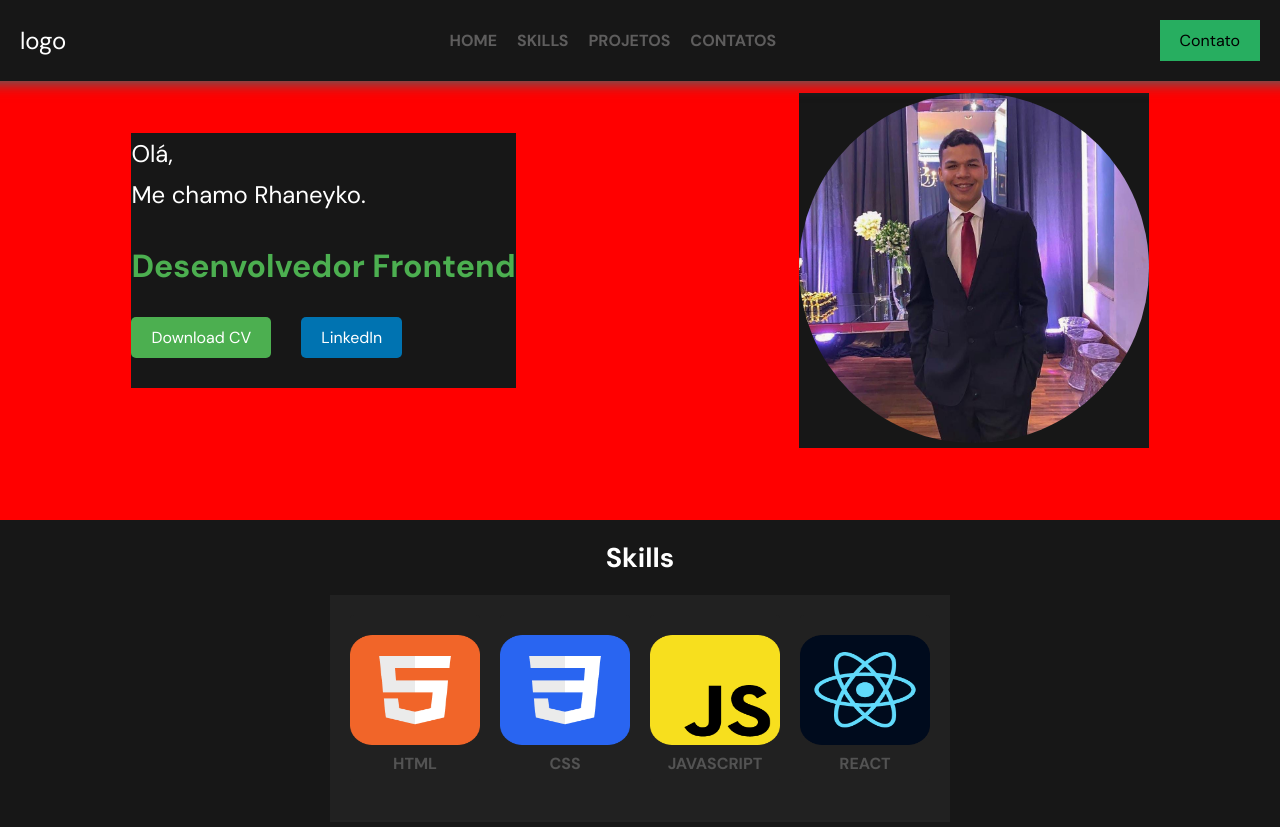
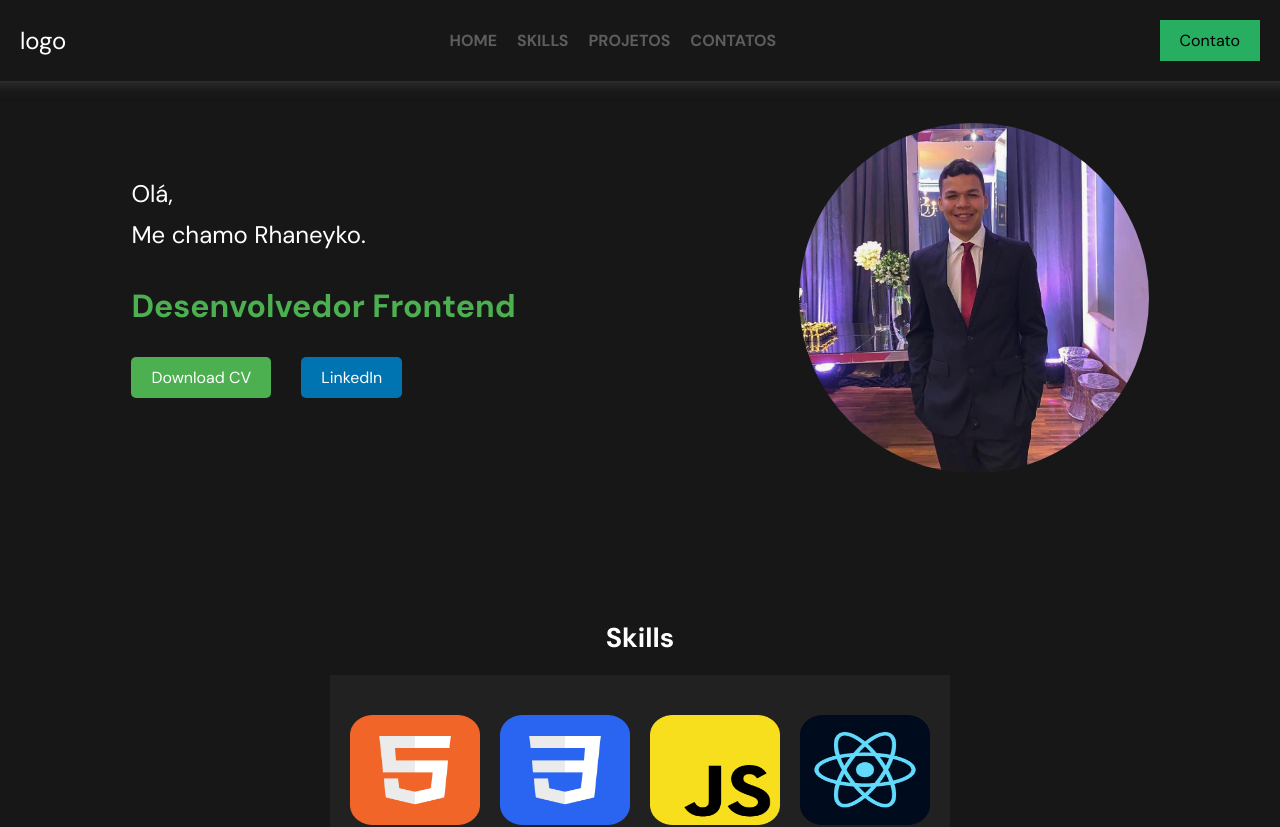
Before and after one commit to rhaneyko/rhaneyko--portfolio, a React (Create React App) app: page / in a window 1280 px wide. Shown: the top 827 px of the page. Built offline with nearby package versions, Linux system fonts and the light colour scheme.

Commit message:
commit styles home page

```diff
--- a/src/components/Header/styles.css
+++ b/src/components/Header/styles.css
@@ -9,9 +9,9 @@
   background-color: #171717;
 
   color: white;
-  -webkit-box-shadow: -1px -16.5px 12.5px 19.5px #5E5D5D;
-  -moz-box-shadow: -1px -16.5px 12.5px 19.5px #5E5D5D;
-  box-shadow: -1px -16.5px 12.5px 19.5px #5E5D5D;
+  -webkit-box-shadow: -1px -16.5px 12.5px 19.5px #363636;
+  -moz-box-shadow: -1px -16.5px 12.5px 19.5px #363636;
+  box-shadow: -1px -16.5px 12.5px 19.5px #363636;
 
   z-index: 2;
   position: fixed;
--- a/src/components/Pages/HomePage/styles.css
+++ b/src/components/Pages/HomePage/styles.css
@@ -4,16 +4,16 @@
     justify-content: space-around;
     align-items: center;
 
-    height: 65vh;
+    height: 75vh;
     gap: 20px;
 
-
-    background-color: red;
   }
 
   .greetings {
     display: flex;
     flex-direction: column;
+
+    width: auto;
 
   }
 
@@ -59,7 +59,7 @@
   }
 
   .profile {
-    margin-top: 20px;
+
   }
 
   .profile__image {
```
